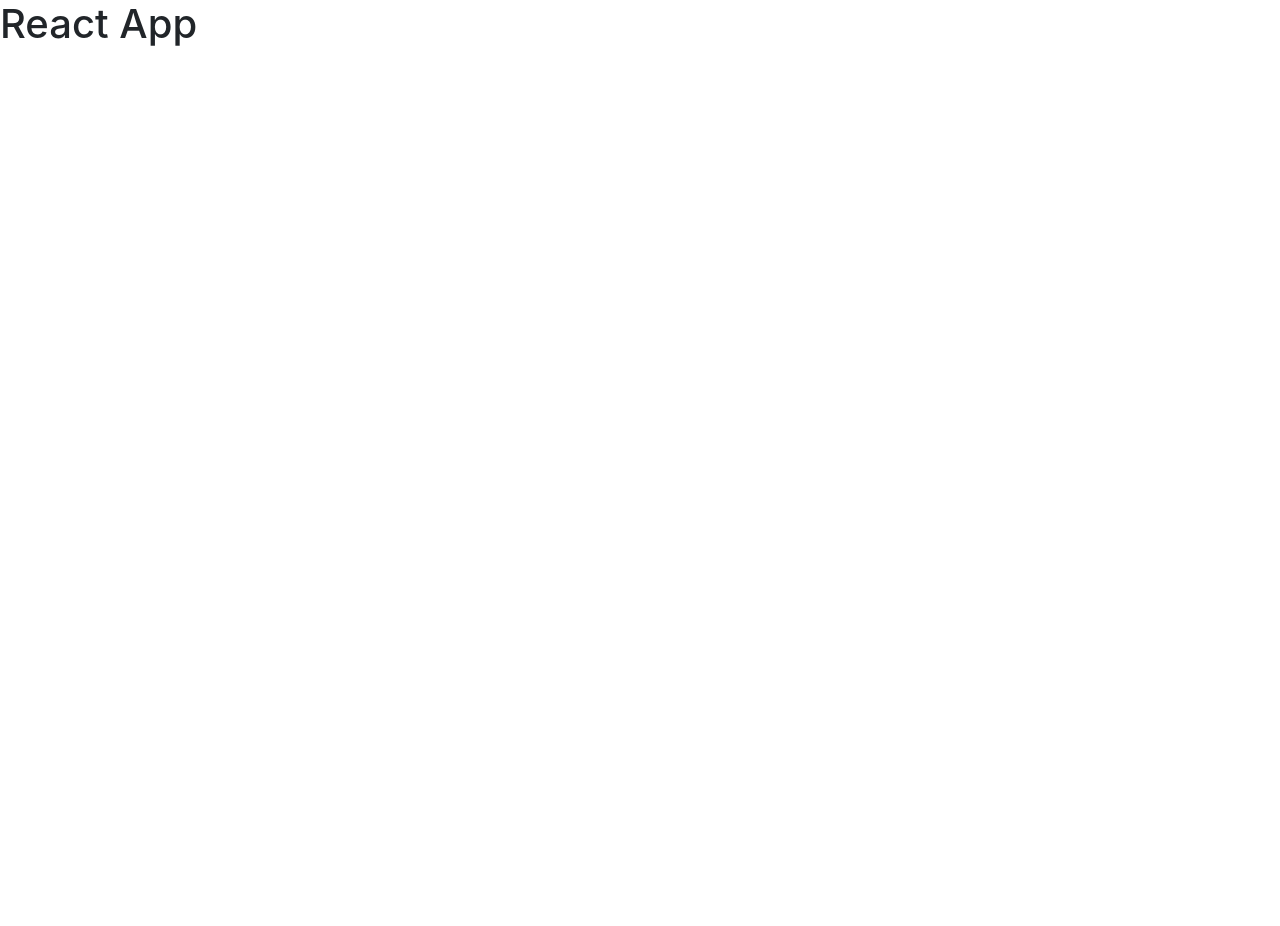
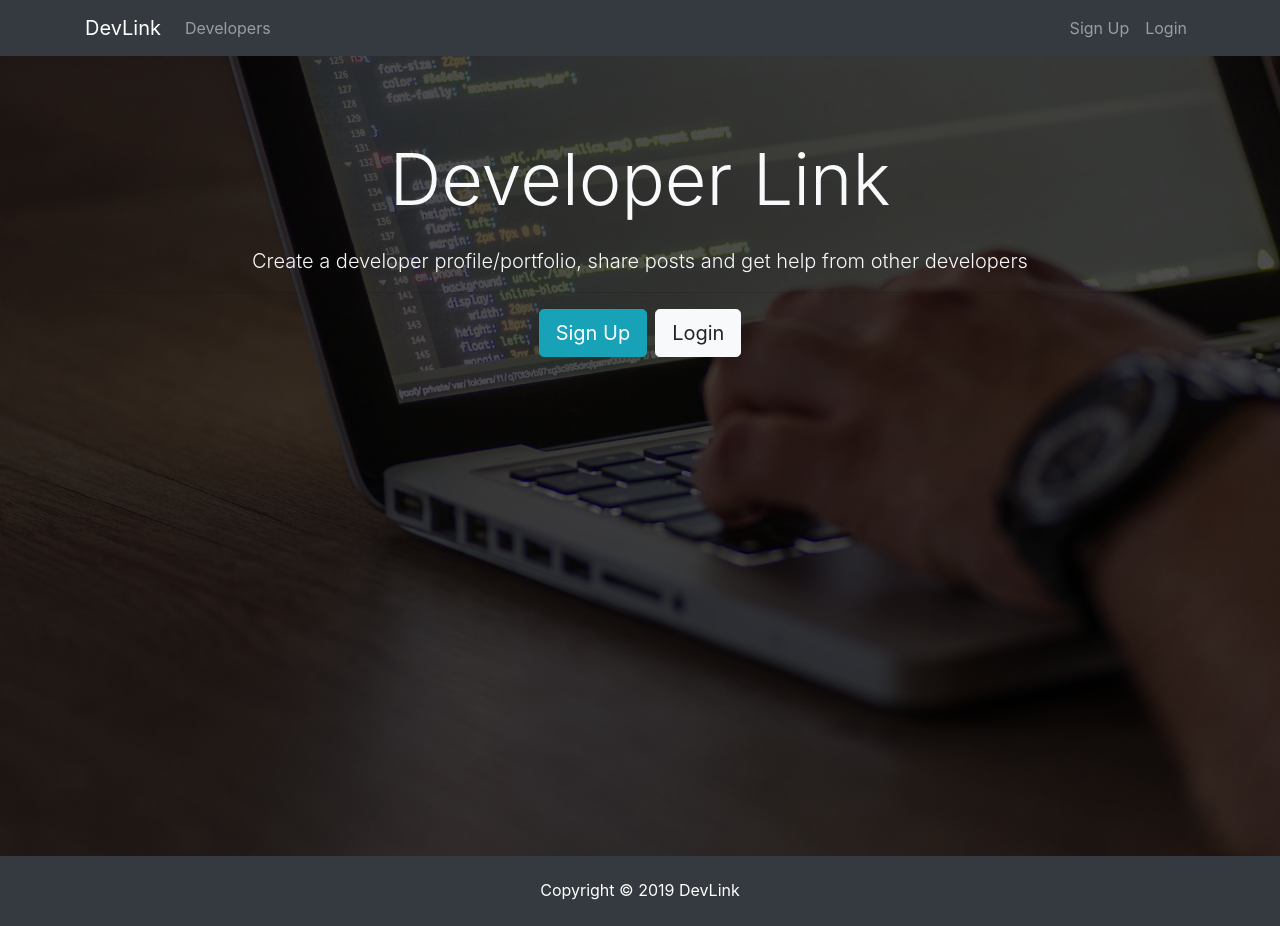
Before and after one commit to elishaking/mern-intro, a React (Create React App) app in the folder client/: page / in a window 1280 px wide. Before the commit the page ends 800 px from the top, so only its background shows below. Built offline with nearby package versions, Linux system fonts and the light colour scheme.

Commit message:
basic layout

```diff
--- a/client/src/App.js
+++ b/client/src/App.js
@@ -1,10 +1,15 @@
 import React from 'react';
 import './App.css';
+import Navbar from './components/layout/Navbar';
+import Footer from './components/layout/Footer';
+import Landing from './components/layout/Landing';
 
 function App() {
   return (
     <div className="App">
-      <h1>React App</h1>
+      <Navbar />
+      <Landing />
+      <Footer />
     </div>
   );
 }
--- /dev/null
+++ b/client/src/components/layout/Footer.js
@@ -0,0 +1,9 @@
+import React from 'react';
+
+export default function Footer() {
+  return (
+    <footer className="bg-dark text-white mt-5 p-4 text-center">
+      Copyright &copy; {new Date().getFullYear()} DevLink
+    </footer>
+  )
+}
--- /dev/null
+++ b/client/src/components/layout/Landing.js
@@ -0,0 +1,24 @@
+import React, { Component } from 'react';
+
+export default class Landing extends Component {
+  render() {
+    return (
+      <div className="landing">
+        <div className="dark-overlay landing-inner text-light">
+          <div className="container">
+            <div className="row">
+              <div className="col-md-12 text-center">
+                <h1 className="display-3 mb-4">Developer Link
+            </h1>
+                <p className="lead"> Create a developer profile/portfolio, share posts and get help from other developers</p>
+                <hr />
+                <a href="register.html" className="btn btn-lg btn-info mr-2">Sign Up</a>
+                <a href="login.html" className="btn btn-lg btn-light">Login</a>
+              </div>
+            </div>
+          </div>
+        </div>
+      </div>
+    )
+  }
+}
--- /dev/null
+++ b/client/src/components/layout/Navbar.js
@@ -0,0 +1,34 @@
+import React, { Component } from 'react';
+
+export default class Navbar extends Component {
+  render() {
+    return (
+      <nav className="navbar navbar-expand-sm navbar-dark bg-dark mb-4">
+        <div className="container">
+          <a className="navbar-brand" href="landing.html">DevLink</a>
+          <button className="navbar-toggler" type="button" data-toggle="collapse" data-target="#mobile-nav">
+            <span className="navbar-toggler-icon"></span>
+          </button>
+
+          <div className="collapse navbar-collapse" id="mobile-nav">
+            <ul className="navbar-nav mr-auto">
+              <li className="nav-item">
+                <a className="nav-link" href="profiles.html"> Developers
+            </a>
+              </li>
+            </ul>
+
+            <ul className="navbar-nav ml-auto">
+              <li className="nav-item">
+                <a className="nav-link" href="register.html">Sign Up</a>
+              </li>
+              <li className="nav-item">
+                <a className="nav-link" href="login.html">Login</a>
+              </li>
+            </ul>
+          </div>
+        </div>
+      </nav>
+    )
+  }
+}
```
